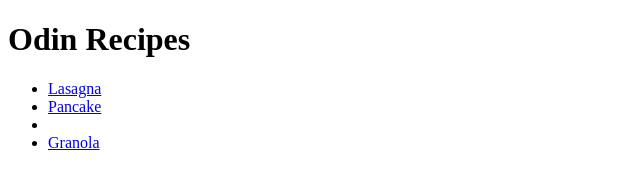
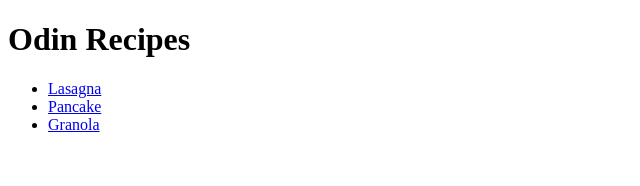
Before and after one commit to C-aMoreira/odin-recipes, a plain HTML site: page index.html in a window 1280 px wide. Shown: the whole page, without its empty margins (0-640 px from the left). Drawn offline with Linux system fonts and the light colour scheme.

Commit message:
fix bug index list

```diff
--- a/index.html
+++ b/index.html
@@ -10,7 +10,7 @@
     <ul>
     <li><a href="recipes/lasagna.html">Lasagna</a></li>
 
-    <li><a href="recipes/pancake.html">Pancake</a><li>
+    <li><a href="recipes/pancake.html">Pancake</a></li>
 
     <li><a href="recipes/granola.html">Granola</a></li>
     </ul>
```
